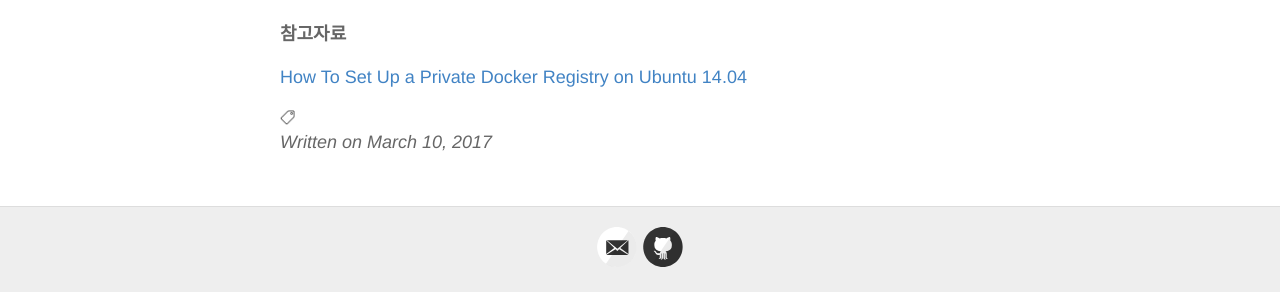
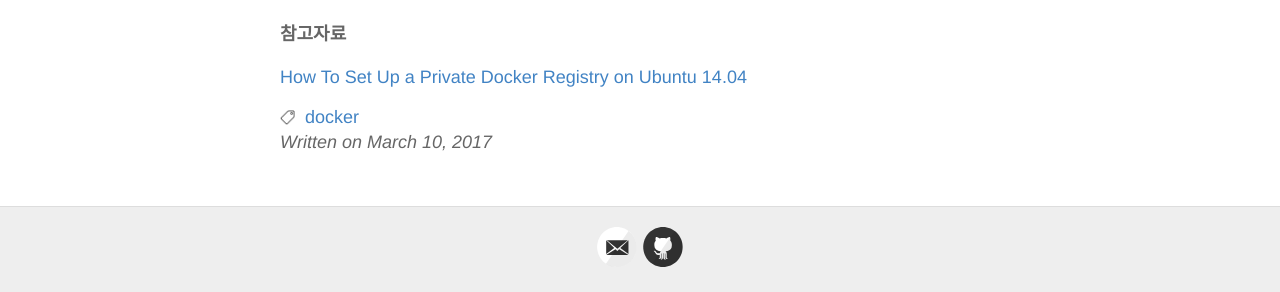
Before and after one commit to xmlangel/xmlangel.github.io, a Jekyll site: the page built from _posts/2017-03-11-docker_registry_with_vagrant.markdown, in a window 1280 px wide and 900 px high, scrolled down 5777 px. Shown: the part 605-897 px from the top of the window. Built offline with Jekyll 4.4.1, drawn with Linux system fonts in a browser that asks for light colours.

Commit message:
tag 추가

```diff
--- a/_posts/2017-03-11-docker_registry_with_vagrant.markdown
+++ b/_posts/2017-03-11-docker_registry_with_vagrant.markdown
@@ -3,6 +3,8 @@ layout: post
 title:  "Docker registry 로 개인 Docker 구축해보기"
 date:   2017-03-11 08:49:43 +0900
 categories: jekyll update
+tags :
+- docker
 ---
 * 목차
 {:toc}
```
Also changed, not shown: 1 other file.
